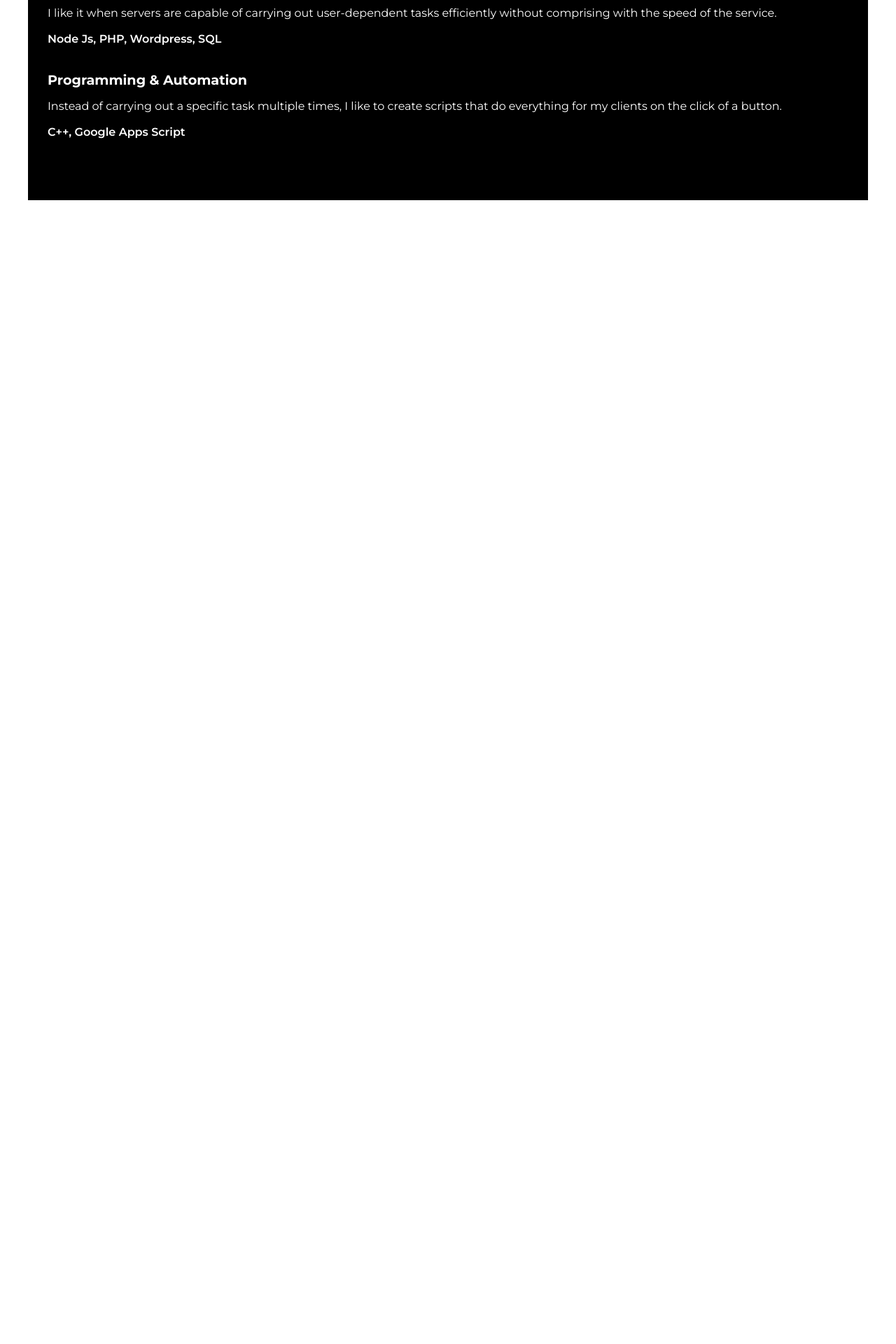
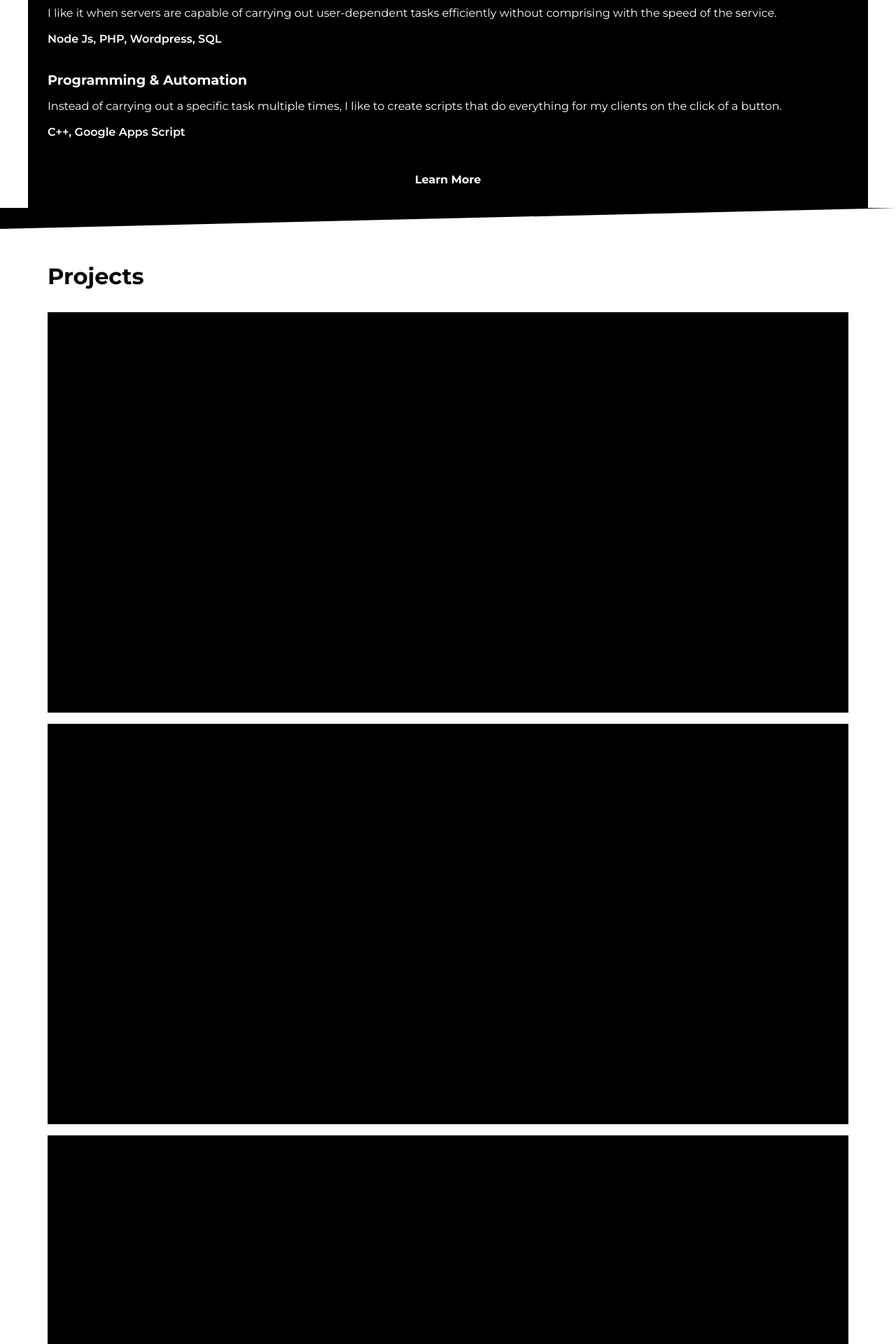
Before and after one commit to sudoshreyansh/sudoshreyansh.github.io, a Jekyll site: the page built from home.md, in a window 1280 px wide. Shown: the part 2124-4044 px from the top of the page at 70% size. Built offline with Jekyll 4.4.1, drawn with Linux system fonts in a browser that asks for light colours; before the commit the page ends 2410 px from its top, so only the background shows below that.

Commit message:
added projects section and more button

```diff
--- a/_layouts/custom.html
+++ b/_layouts/custom.html
@@ -96,6 +96,30 @@
                     </p>
                 </div>
             </div>
+            <div class="more-button">
+                Learn More
+            </div>
+        </div>
+    </div>
+    <div class="triangle-divider_inverted">
+
+    </div>
+    <div class="wrapper">
+        <div class="projects-wrapper">
+            <h1 class="projects-title">
+                Projects
+            </h1>
+            <div class="projects-content-wrapper">
+                <div class="projects-content--card">
+                </div>
+                <div class="projects-content--card">
+                </div>
+                <div class="projects-content--card">
+                </div>
+            </div>
+            <div class="more-button">
+                View More
+            </div>
         </div>
     </div>
     <script src="./../script/script.js"></script>
--- a/style/newstyle.css
+++ b/style/newstyle.css
@@ -21,6 +21,16 @@ ul {
 
 p {
     line-height:1.3em;
+}
+
+.more-button {
+    display:block;
+    width:fit-content;
+    padding:.75em 1em;
+    background-color: black;
+    color: white;
+    font-weight: bold;
+    margin:auto;
 }
 
 .wrapper {
@@ -221,6 +231,12 @@ p {
     border-left:solid 100vw transparent;
 }
 
+.triangle-divider_inverted {
+    width:100%;
+    border-top:solid 30px black;
+    border-right:solid 100vw transparent;
+}
+
 /* Skills section */
 
 .wrapper.skills {
@@ -229,9 +245,8 @@ p {
 }
 
 .skills-wrapper {
-    padding:3.2em 0.75em;
+    padding:3.2em 0.75em 1.2em;
 }
-
 
 .skills-title {
     margin:0;
@@ -248,6 +263,37 @@ p {
 
 .skills-content--techs {
     font-weight:600;
+}
+
+
+.projects-wrapper {
+    padding:3em 0.75em 2.2em;
+}
+
+.projects-title {
+    margin-top:0;
+    margin-bottom:0;
+}
+
+.projects-content-wrapper {
+    margin-top:2em;
+    margin-bottom:2em;
+}
+
+.projects-content--card {
+    width:100%;
+    position:relative;
+    padding-top:50%;
+    margin-top:1.0em;
+    background-color:black;
+}
+
+.projects-content--card img {
+    position:absolute;
+    display:block;
+    left:50%;
+    top:50%;
+    transform:translate(-50%, -50%);
 }
 
 /* Chatbot Design
```
Also changed, not shown: _includes/header.html (+24 -0 lines), images/clt.jpg (added), images/ntn.png (added).
